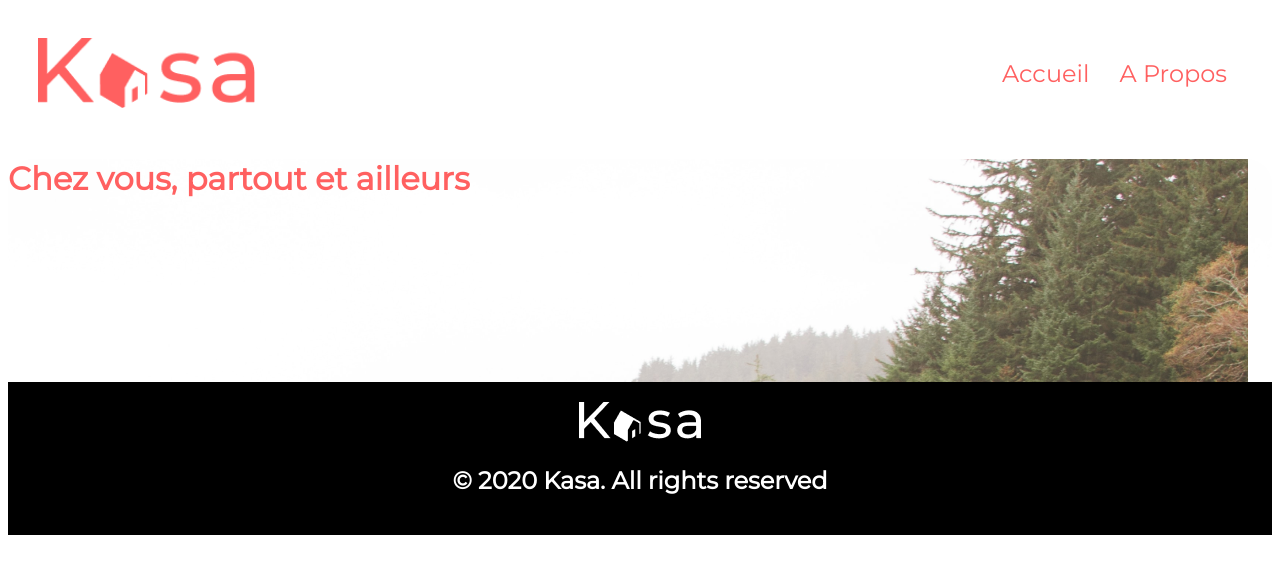
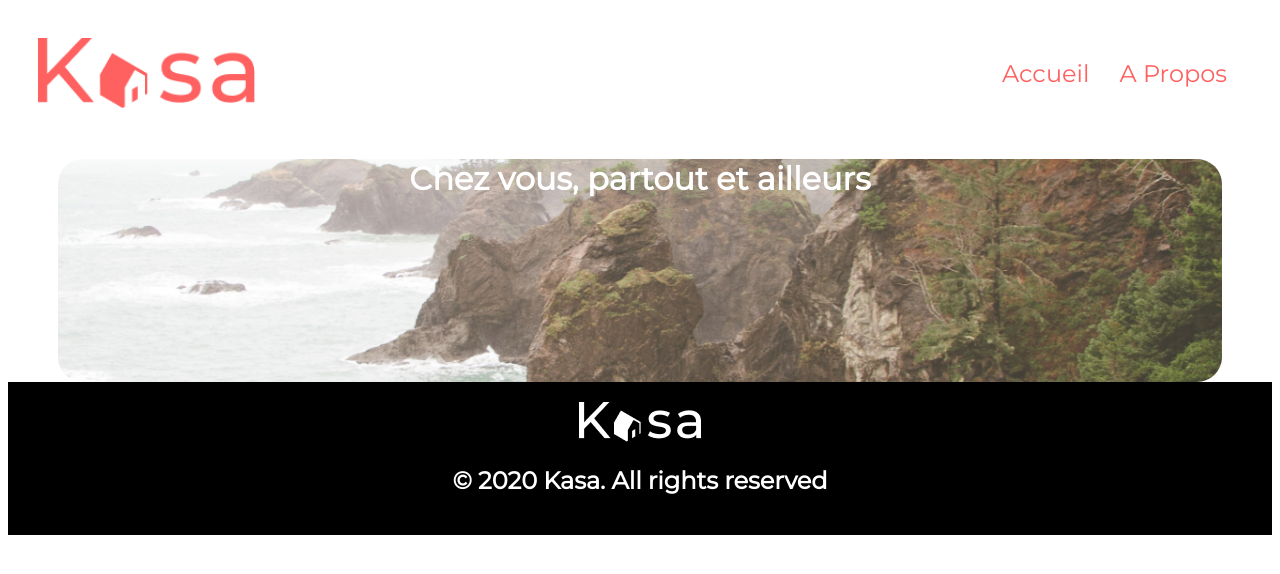
Before and after one commit to lukas-pixel/Kasa, a React (Create React App) app: page / in a window 1280 px wide. Shown: the top 574 px of the page. Built offline with nearby package versions, Linux system fonts and the light colour scheme.

Commit message:
Mise En place du style pour le Banner

```diff
--- a/src/components/Banner/index.jsx
+++ b/src/components/Banner/index.jsx
@@ -6,21 +6,18 @@ const ContainerBanner = styled.div`
     background-image: url("${IMG}");
     height: 223px;
     border-radius: 25px;
-`
-const ContainerBannerText = styled.div`
-
-`
-
-const BannerText = styled.h1`
-    Color: ${colors.primary}
+    background-position: center;
+    background-size: cover;
+    text-align: center;
+    margin-right: 50px;
+    margin-left: 50px;
+    Color: ${colors.secondary}
 `
 
 function Banner() {
     return (
         <ContainerBanner>
-            <ContainerBannerText>
-                <BannerText>Chez vous, partout et ailleurs</BannerText>
-            </ContainerBannerText>
+            <h1>Chez vous, partout et ailleurs</h1>
         </ContainerBanner>
     )
 }
```
Also changed, not shown: 1 other file (tests, documents, lock files or other folders).
